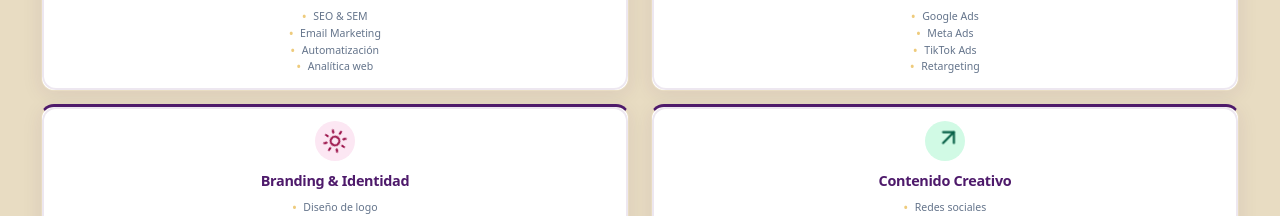
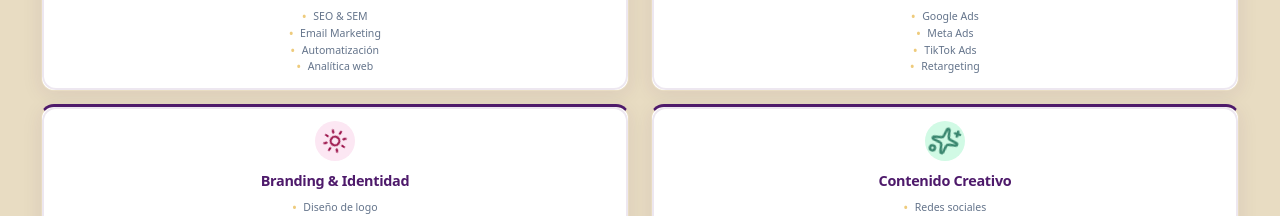
Before and after one commit to francoxvr/BRAVAS-WEB, a Next.js app in the folder frontend/: page /servicios in a window 1280 px wide. Shown: the part 1884-2100 px from the top of the page. Built offline with nearby package versions, Linux system fonts and the light colour scheme.

Commit message:
feat: replace ArrowUpRight with animated Sparkles icon

```diff
--- a/frontend/src/components/sections/Servicios.module.css
+++ b/frontend/src/components/sections/Servicios.module.css
@@ -44,6 +44,13 @@
 }
 
 .iconTrend svg { animation: trendUp 1.5s ease-in-out infinite; transform-origin: center; }
+
+@keyframes sparkle {
+  0%, 100% { transform: scale(1) rotate(0deg); opacity: 1; }
+  50% { transform: scale(1.2) rotate(20deg); opacity: 0.7; }
+}
+
+.iconSparkle svg { animation: sparkle 1.8s ease-in-out infinite; transform-origin: center; }
 
 :global(.app-container.dark) .nuestrosSection,
 :global(.app-container.dark) .integralSection,
--- a/frontend/src/components/sections/Servicios.tsx
+++ b/frontend/src/components/sections/Servicios.tsx
@@ -1,6 +1,6 @@
 import { useEffect, useState } from 'react';
 import Image from 'next/image';
-import { Activity, Sun, ArrowUpRight, TrendingUp } from 'lucide-react';
+import { Activity, Sun, Sparkles, TrendingUp } from 'lucide-react';
 import PageHero from './PageHero';
 import styles from './Servicios.module.css';
 import { getServiciosData } from '@/lib/queries';
@@ -9,7 +9,7 @@ const iconConfig = [
   { iconBg: '#f0e8fa', iconClass: styles.iconTrend, icon: <TrendingUp size={26} color="#4e1a6b" /> },
   { iconBg: '#fef5dc', iconClass: styles.iconPulse, icon: <Activity size={26} color="#b45309" /> },
   { iconBg: '#fce7f3', iconClass: styles.iconSun, icon: <Sun size={26} color="#9d174d" /> },
-  { iconBg: '#d1fae5', iconClass: styles.iconArrow, icon: <ArrowUpRight size={26} color="#065f46" /> },
+  { iconBg: '#d1fae5', iconClass: styles.iconSparkle, icon: <Sparkles size={26} color="#065f46" /> },
 ];
 
 const DEFAULT_SERVICIOS = [
```
